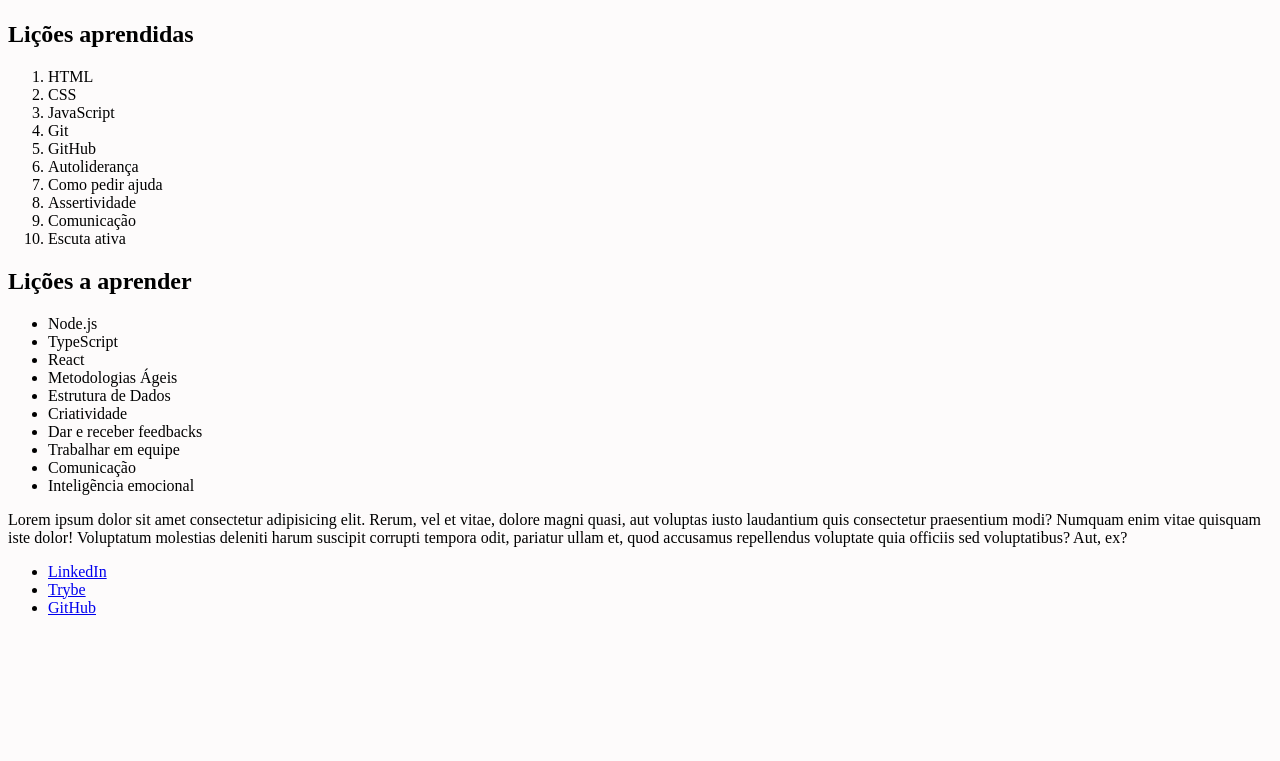
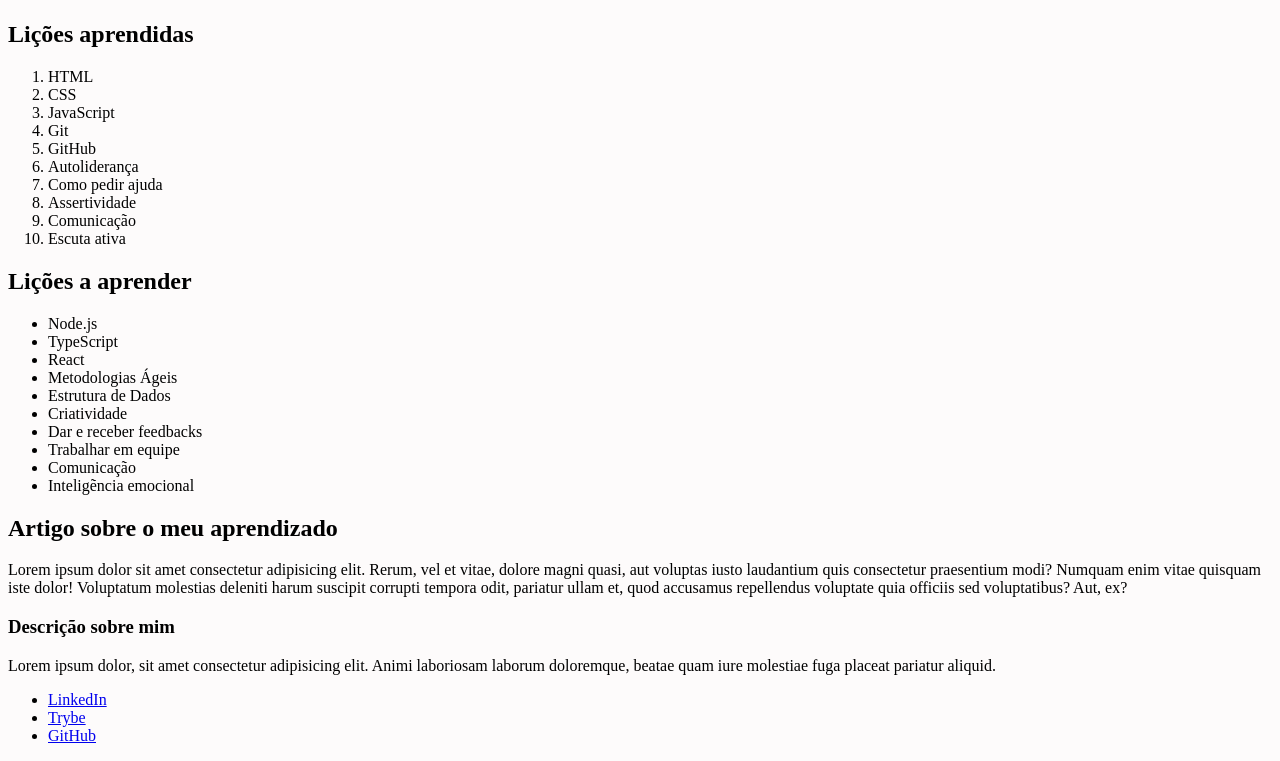
Before and after one commit to thiagosilva-tech/project-lessons-learned, a website: page index.html in a window 1280 px wide. Shown: the part 471-1232 px from the top of the page. Before the commit the page ends 1104 px from the top, so only its background shows below. Drawn offline with Linux system fonts and the light colour scheme.

Commit message:
feat: add descricao sobre mim

```diff
--- a/index.html
+++ b/index.html
@@ -46,10 +46,18 @@
             </ul>
         </div>
         <article>
-            Lorem ipsum dolor sit amet consectetur adipisicing elit. Rerum, vel et vitae, dolore magni quasi, aut voluptas iusto laudantium quis consectetur praesentium modi? Numquam enim vitae quisquam iste dolor! Voluptatum molestias deleniti harum suscipit corrupti tempora odit, pariatur ullam et, quod accusamus repellendus voluptate quia officiis sed voluptatibus? Aut, ex?
+            <h2>Artigo sobre o meu aprendizado</h2>
+            <p>
+                Lorem ipsum dolor sit amet consectetur adipisicing elit. Rerum, vel et vitae, dolore magni quasi, aut voluptas iusto laudantium quis consectetur praesentium modi? Numquam enim vitae quisquam iste dolor! Voluptatum molestias deleniti harum suscipit corrupti tempora odit, pariatur ullam et, quod accusamus repellendus voluptate quia officiis sed voluptatibus? Aut, ex?
+            </p>
         </article>
     </main>
-
+    <aside>
+        <h3>Descrição sobre mim</h3>
+        <p>
+            Lorem ipsum dolor, sit amet consectetur adipisicing elit. Animi laboriosam laborum doloremque, beatae quam iure molestiae fuga placeat pariatur aliquid.
+        </p>
+    </aside>
     <footer id="rodape">
         <ul>
             <li><a href="https://www.linkedin.com/in/thiagosilva042/">LinkedIn</a></li>
```
